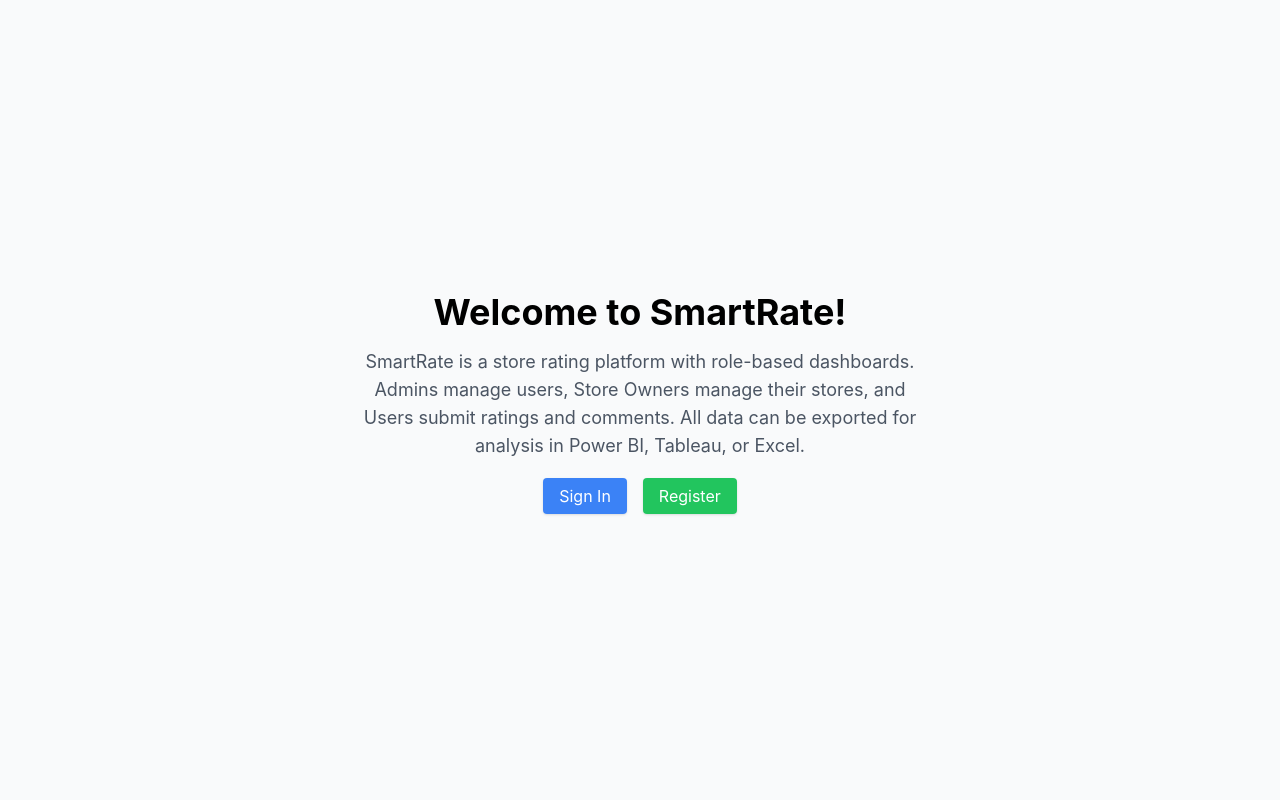
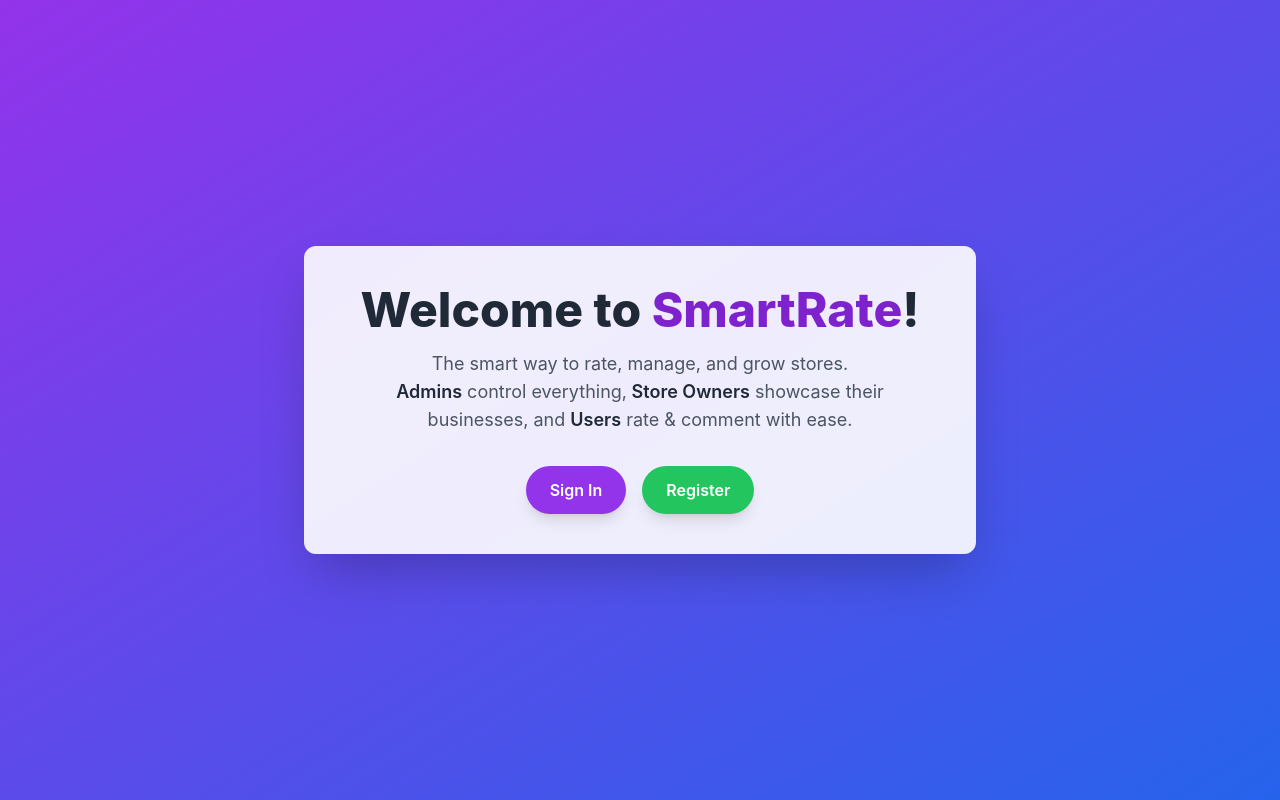
Before and after one commit to Nishu1111/smart-rate, a React (Create React App) app in the folder smartrate-frontend/: page / in a window 1280 px wide. Built offline with nearby package versions, Linux system fonts and the light colour scheme.

Commit message:
update UI

```diff
--- a/smartrate-frontend/src/App.js
+++ b/smartrate-frontend/src/App.js
@@ -4,11 +4,12 @@
 import { BrowserRouter as Router, Routes, Route } from 'react-router-dom';
 import './index.css';
 import Home from './components/Home';
-import Register from './components/Register'
+import Register from './components/Register';
 import Login from './components/Login';
 import Dashboard from './components/Dashboard';
 import UserPage from './components/UserPage';
 import StoreOwnerPage from './components/StoreOwner';
+
 
 function App() {
   return (
--- a/smartrate-frontend/src/components/Dashboard.js
+++ b/smartrate-frontend/src/components/Dashboard.js
@@ -2,6 +2,7 @@
 import React, { useState, useEffect } from 'react';
 import axios from 'axios';
 import EditStore from './EditStore';
+import Navbar from './Navbar';
 
 function Dashboard() {
   const [stores, setStores] = useState([]);
@@ -82,8 +83,9 @@
 
   return (
     <div className="p-8">
+      <Navbar />
       <h2 className="text-2xl font-bold mb-4">Dashboard</h2>
-
+      <p>Welcome, {localStorage.getItem('username')}</p>
       {/* STORES */}
       <h3 className="text-xl font-semibold mb-2">Stores</h3>
       <ul className="mb-6">
@@ -125,6 +127,24 @@
                             </li>
                        ))}
                     </ul>
+                    <ul>
+  {stores.map(store => (
+    <li key={store.id} className="border p-4 mb-4 rounded shadow">
+      <h3 className="text-lg font-bold">{store.name}</h3>
+      <p>{store.description}</p>
+      {store.image ? (
+        <img
+          src={`http://127.0.0.1:8000${store.image}`}
+          alt={store.name}
+          className="w-32 h-32 object-cover mt-2 rounded"
+        />
+      ) : (
+        <p className="text-gray-500">No image uploaded</p>
+      )}
+    </li>
+  ))}
+</ul>
+
       {/* CSV Export */}
       <button
         onClick={exportCSV}
--- a/smartrate-frontend/src/components/Home.js
+++ b/smartrate-frontend/src/components/Home.js
@@ -4,20 +4,32 @@
 
 function Home() {
   return (
-    <div className="min-h-screen flex flex-col justify-center items-center bg-gray-50">
-      <h1 className="text-4xl font-bold mb-4">Welcome to SmartRate!</h1>
-      <p className="text-lg text-gray-600 mb-6 max-w-xl text-center">
-        SmartRate is a store rating platform with role-based dashboards.
-        Admins manage users, Store Owners manage their stores, and Users submit ratings and comments.
-        All data can be exported for analysis in Power BI, Tableau, or Excel.
-      </p>
-      <div className="space-x-4">
-        <Link to="/login" className="bg-blue-500 text-white px-4 py-2 rounded shadow hover:bg-blue-600">
-          Sign In
-        </Link>
-        <Link to="/register" className="bg-green-500 text-white px-4 py-2 rounded shadow hover:bg-green-600">
-          Register
-        </Link>
+    <div className="min-h-screen bg-gradient-to-br from-purple-600 to-blue-600 flex items-center justify-center px-4">
+      <div className="bg-white bg-opacity-90 rounded-xl shadow-2xl p-10 max-w-2xl text-center">
+        <h1 className="text-5xl font-extrabold text-gray-800 mb-4">
+           Welcome to <span className="text-purple-700">SmartRate</span>!
+        </h1>
+        <p className="text-lg text-gray-600 mb-8">
+          The smart way to rate, manage, and grow stores. <br />
+          <span className="text-gray-800 font-semibold">Admins</span> control everything,
+          <span className="text-gray-800 font-semibold"> Store Owners</span> showcase their businesses,
+          and <span className="text-gray-800 font-semibold">Users</span> rate & comment with ease.
+        </p>
+
+        <div className="flex flex-col md:flex-row gap-4 justify-center">
+          <Link
+            to="/login"
+            className="px-6 py-3 rounded-full bg-purple-600 hover:bg-purple-700 text-white font-semibold shadow-lg transition-transform transform hover:scale-105"
+          >
+            Sign In
+          </Link>
+          <Link
+            to="/register"
+            className="px-6 py-3 rounded-full bg-green-500 hover:bg-green-600 text-white font-semibold shadow-lg transition-transform transform hover:scale-105"
+          >
+            Register
+          </Link>
+        </div>
       </div>
     </div>
   );
--- a/smartrate-frontend/src/components/Login.js
+++ b/smartrate-frontend/src/components/Login.js
@@ -21,6 +21,8 @@
     localStorage.setItem('refresh', response.data.refresh);
     localStorage.setItem('role', response.data.role);
     localStorage.setItem('user_id', response.data.user_id);
+    localStorage.setItem('username', response.data.username);
+
 
     //Role-based Redirect
     if (response.data.role === 'admin') {
@@ -35,7 +37,10 @@
     }
   };
 
+
+
   return (
+    <div className="min-h-screen bg-gradient-to-br from-blue-100 to-purple-200 flex items-center justify-center">
     <form onSubmit={handleLogin} className="max-w-sm mx-auto mt-10 p-5 border rounded shadow">
       <h2 className="text-xl mb-4">Sign in</h2>
       <input name="username" placeholder="Username" value={username} onChange={(e) => setUsername(e.target.value)} className="border p-2 mb-2 w-full" />
@@ -43,6 +48,7 @@
       <button type="submit" className="bg-blue-500 text-white p-2 rounded w-full">Login</button>
       <Link to="/register" className="block text-center text-blue-600 mt-2">Create an account</Link>
     </form>
+    </div>
   );
 }
 
--- /dev/null
+++ b/smartrate-frontend/src/components/Navbar.js
@@ -0,0 +1,31 @@
+// src/components/Navbar.js
+import React from 'react';
+import { useNavigate } from 'react-router-dom';
+
+function Navbar() {
+  const navigate = useNavigate();
+  const username = localStorage.getItem('username') || 'Guest';
+  const role = localStorage.getItem('role') || 'User';
+
+  const handleLogout = () => {
+    localStorage.clear();
+    navigate('/login');
+  };
+
+  return (
+    <nav className="bg-gradient-to-r from-blue-700 to-purple-700 text-white px-6 py-4 flex justify-between items-center shadow-md">
+      <div className="text-2xl font-bold tracking-wide">🌟 SmartRate</div>
+      <div className="space-x-4 flex items-center">
+        <span className="font-medium">Hello, <b>{username}</b> ({role})</span>
+        <button
+          onClick={handleLogout}
+          className="bg-red-500 hover:bg-red-600 px-4 py-2 rounded shadow transition duration-200"
+        >
+          Logout
+        </button>
+      </div>
+    </nav>
+  );
+}
+
+export default Navbar;
--- a/smartrate-frontend/src/components/Register.js
+++ b/smartrate-frontend/src/components/Register.js
@@ -21,6 +21,7 @@
   };
 
   return (
+    <div className="min-h-screen bg-gradient-to-br from-blue-100 to-purple-200 flex items-center justify-center">
     <form onSubmit={handleRegister} className="max-w-sm mx-auto mt-10 p-5 border rounded shadow">
       <h2 className="text-xl mb-4">Register</h2>
       <input name="username" placeholder="Username" value={form.username} onChange={handleChange} className="border p-2 mb-2 w-full" />
@@ -34,6 +35,7 @@
       <button type="submit" className="bg-blue-500 text-white p-2 rounded w-full">Register</button>
       <Link to="/login" className="block text-center text-blue-600 mt-2">Back to Login</Link>
     </form>
+    </div>
   );
 }
 
--- a/smartrate-frontend/src/components/StoreOwner.js
+++ b/smartrate-frontend/src/components/StoreOwner.js
@@ -1,6 +1,9 @@
 // store owner page
 import React, { useState, useEffect } from 'react';
 import axios from 'axios';
+import Navbar from './Navbar';
+
+
 
 function StoreOwnerPage() {
   const [stores, setStores] = useState([]);
@@ -42,6 +45,7 @@
 
   return (
     <div className="p-8">
+      <Navbar />
       <h2 className="text-2xl font-bold mb-4">Welcome Store Owner, {localStorage.getItem('role')}</h2>
 
       <h3 className="text-xl mb-2">Add New Store</h3>
--- a/smartrate-frontend/src/components/UserPage.js
+++ b/smartrate-frontend/src/components/UserPage.js
@@ -1,6 +1,7 @@
 //user page
 import React, { useState, useEffect } from 'react';
 import axios from 'axios';
+import Navbar from './Navbar';
 
 function UserPage() {
   const [stores, setStores] = useState([]);
@@ -33,6 +34,7 @@
 
   return (
     <div className="p-8">
+        <Navbar />
       <h2 className="text-2xl font-bold mb-4">Welcome, {localStorage.getItem('role')}</h2>
       <h3 className="text-xl mb-4">Browse Stores & Rate</h3>
 
```
Also changed, not shown: 2 other files (tests, documents, lock files or other folders).
